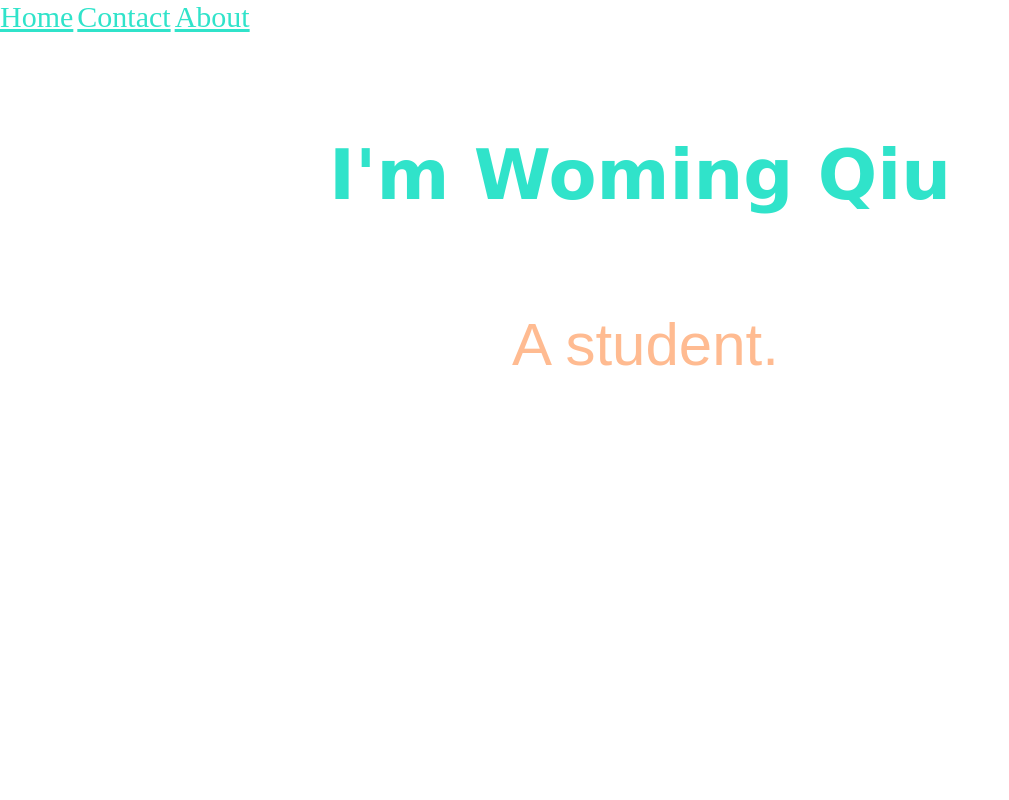
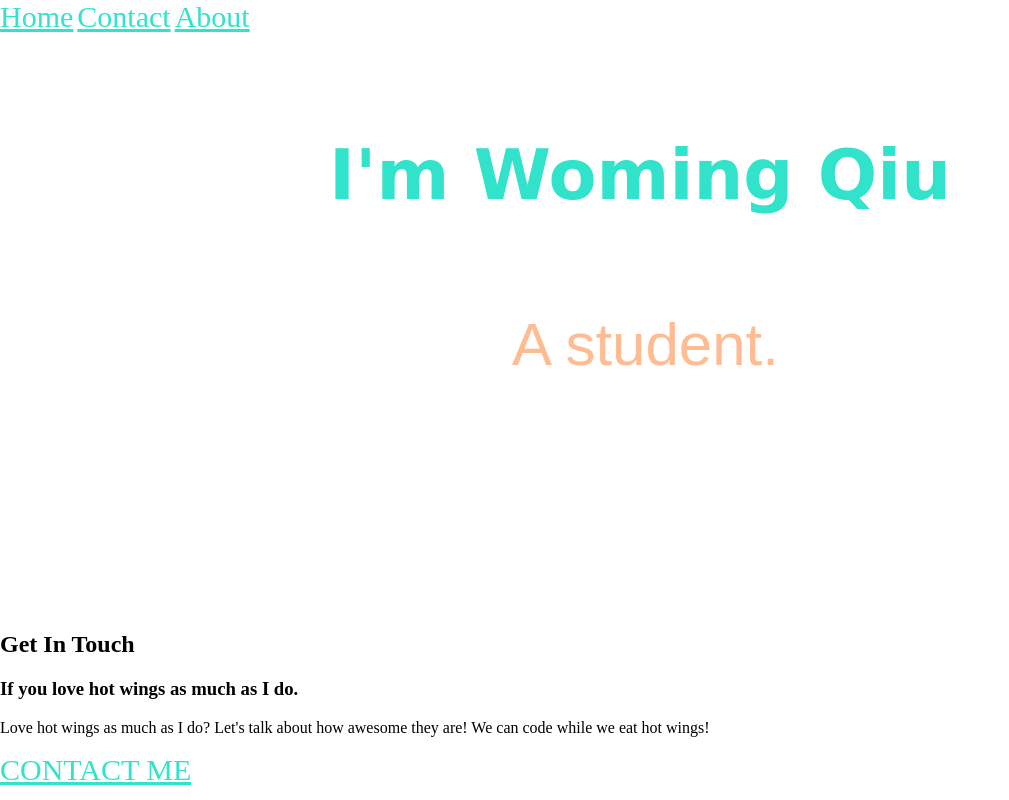
Before and after one commit to woming98/personal-site, a plain HTML site: page index.html in a window 1280 px wide. Shown: the top 800 px of the page, without its empty margins (0-1009 px from the left). Drawn offline with Linux system fonts and the light colour scheme.

Commit message:
Add files via upload

```diff
--- a/index.html
+++ b/index.html
@@ -54,6 +54,12 @@
 
     </p>
   </div>
+  <div class="contact-me">
+      <h2>Get In Touch</h2>
+      <h3>If you love hot wings as much as I do.</h3>
+      <p class="contact-message">Love hot wings as much as I do? Let's talk about how awesome they are! We can code while we eat hot wings!</p>
+      <a class="btn" href="mailto:ilove@hotwings.com">CONTACT ME</a>
+    </div>
 </body>
 
 </html>
```
